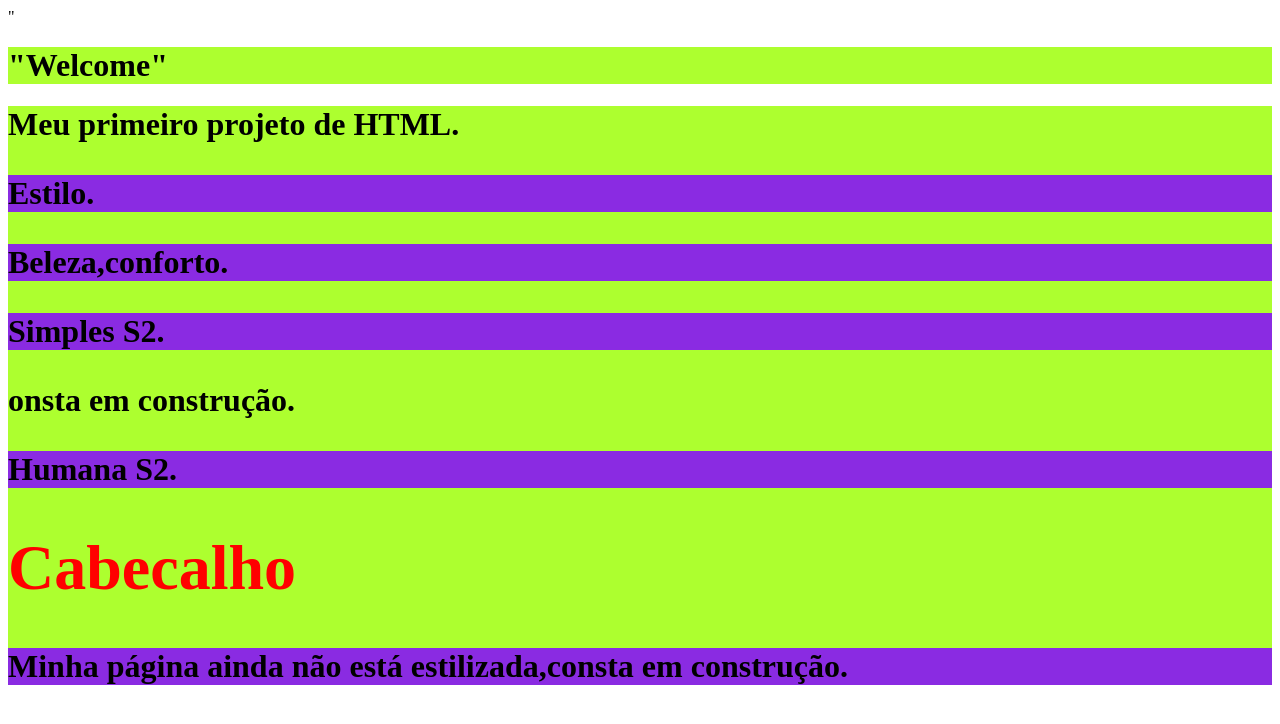
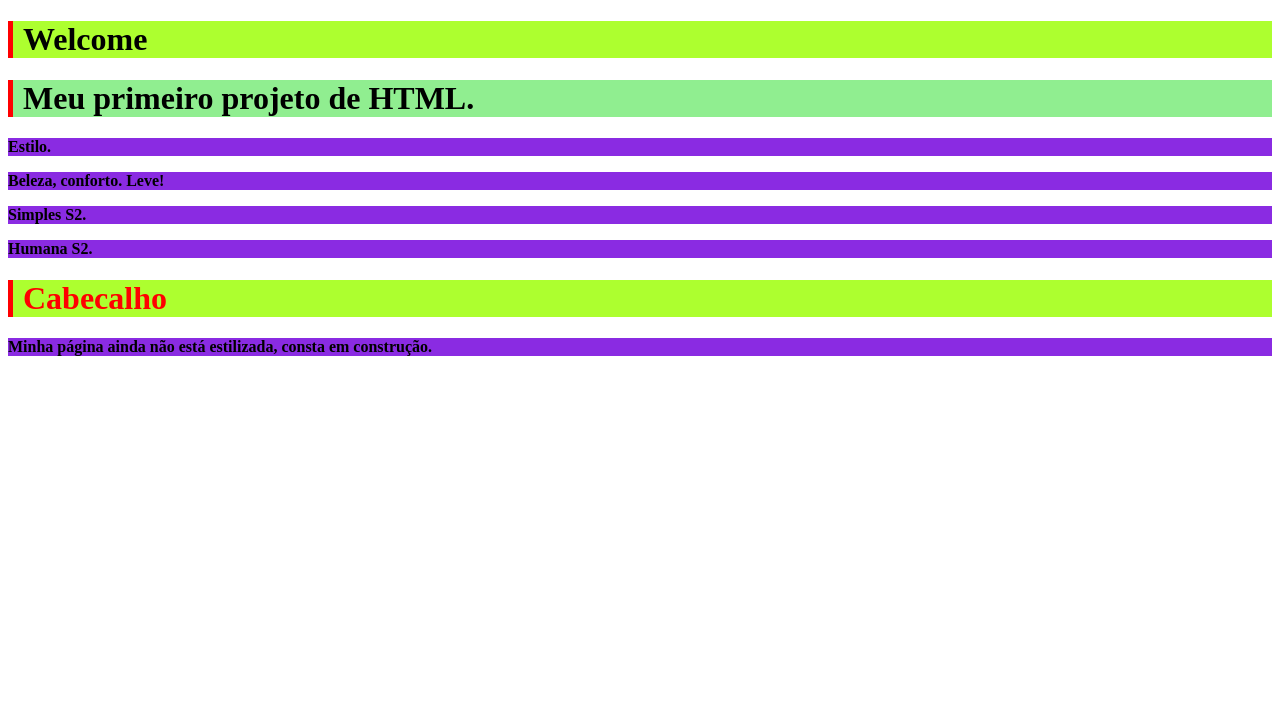
Before and after one commit to jubassis/CursoJC-BaseInicialHTML, a plain HTML site: page Sessão 33- HTML5 e CSS3/index4.html in a window 1280 px wide. Drawn offline with Linux system fonts and the light colour scheme.

Commit message:
modificação e inclusão

```diff
--- a/Sessão 33- HTML5 e CSS3/index4.html
+++ b/Sessão 33- HTML5 e CSS3/index4.html
@@ -1,46 +1,60 @@
 <!DOCTYPE html>
+<html lang="pt-BR">
+<head>
+    <meta charset="UTF-8">
+    <meta name="viewport" content="width=device-width, initial-scale=1.0">
+    <title>Aprendendo HTML</title>
+    <style>
+        h1 {
+            background-color: greenyellow;
+            border-left: 5px solid red; /* Adicionando uma borda esquerda vermelha */
+            padding-left: 10px; /* Adicionando um espaçamento interno à esquerda */
+        }
+        p {
+            background-color: blueviolet;
+            font-weight: bold; /* Definindo o texto em negrito */
+        }
+        /* Estilos para as classes específicas */
+        .Fundo1 {
+            background-color: lightblue;
+        }
+        .Fundo2 {
+            background-color: lightgreen;
+        }
+    </style>
+</head>
+<body>
+    <h1 id="Cabecalha-um" cConfira
+    lass="Fundo1">
+        Welcome
+    </h1>
 
-<html lang="pt-BR">
+    <h1 id="cabecalho-dois" class="Fundo2">
+        Meu primeiro projeto de HTML.
+    </h1>
 
-<header>
-<meta charset="UTF-8">
-<meta name="viewport" content=width=device-width, initial-scale=1.0">"
-<title>Aprendendo HTML</title>
+    <p>Estilo.</p>
+    <p>Beleza, conforto. Leve!</p>
+    <p>Simples S2.</p>
+    <p>Humana S2.</p>
+
+    <h1 style="color: red;">Cabecalho</h1>
+    <p>Minha página ainda não está estilizada, consta em construção.</p>
+</body>
+</html>
 
 
-</header>
+<!--
 
-<body>
+1. **Estrutura HTML**: Elementos `<head>` e `<body>` corretamente, movendo os estilos para dentro da tag `<style>` dentro do `<head>`.
 
-    <h1 id="Cabecalha-um" class="Fundo vermelho borde-esquerda">
+2. **Meta tags**: Corrigi o fechamento das aspas na tag `<meta name="viewport">`.
 
-        "Welcome"
-    </h1>
+3. **Título**: Fechei a tag `<title>` corretamente.
 
-<style>
-    h1 {
-    background-color: greenyellow;
-}
-   p {
-    background-color: blueviolet;
+4. **Estilos CSS**: Corrigi a definição de estilos para `<h1>` e `<p>`, adicionando estilos para a borda esquerda vermelha e tornando o texto em negrito nas tags `<p>`. Também adicionei estilos para as classes `.Fundo1` e `.Fundo2`.
 
-   }{h1
+5. **Conteúdo**: Corrigi os textos dentro das tags `<h1>` e `<p>`, removendo os erros de formatação e ajustando para que o HTML seja válido.
 
 
-    }
-</style>
-    <h1 id="cabecalho-dois" class="Fundo1">
-
-
-    <h1 id="cabecalho-dois" class="Fundo2">
-    Meu primeiro projeto de HTML.
-
-    <p>Estilo.<class="bold"> </p>
-    <p>Beleza,conforto.<class="bold" Leve!</p>
-    <p>Simples <class="bold"> S2.</p>onsta em construção.
-    <p>Humana <b class="bold"> S2<b>.</p>
-</body>
-<h1 style="color: red;">Cabecalho</h1>
-<p>
-<p><b>Minha</b> página ainda não está estilizada,consta em construção.
-</p>
+-->
```
Also changed, not shown: Sessão 33- HTML5 e CSS3/index3.html (+1 -0 lines), Sessão 33- HTML5 e CSS3/index6.html (added, +15 -0 lines), 1 other file.
